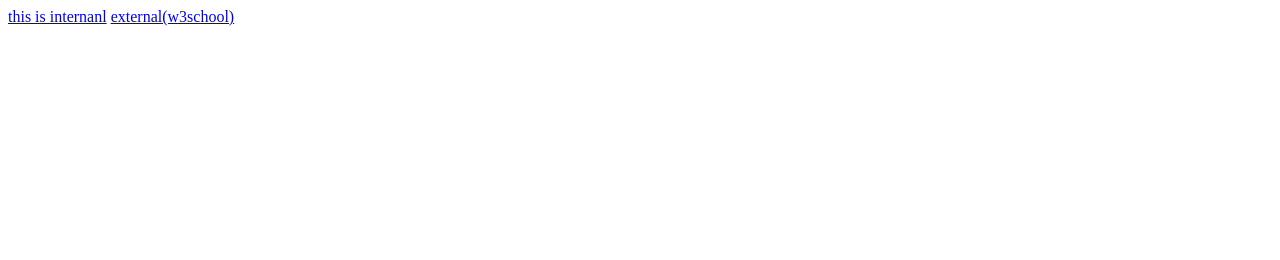
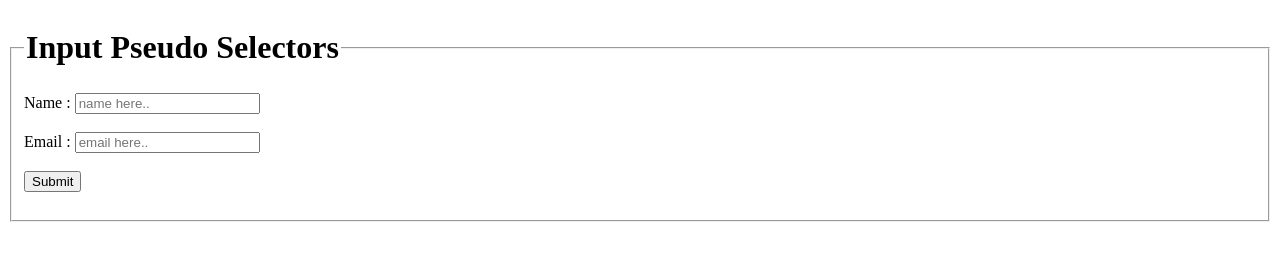
Before and after one commit to princekumar1020/Front-End, a plain HTML site: page CSS/10_InputRelatedPseduClasses/inputPsedu.html in a window 1280 px wide. Drawn offline with Linux system fonts and the light colour scheme.

Commit message:
learning input related pseudo class

```diff
--- a/CSS/10_InputRelatedPseduClasses/inputPsedu.html
+++ b/CSS/10_InputRelatedPseduClasses/inputPsedu.html
@@ -7,7 +7,15 @@
     <link rel="stylesheet" href="inputpseudo.css">
 </head>
 <body>
-    <a href="../9_LinksRelatedPseduClasses/pseudo.html">this is internanl</a>
-    <a href="https://www.w3schools.com/">external(w3school)</a>
+    <form action="">
+        <fieldset>
+            <legend><h1>Input Pseudo Selectors</h1></legend>
+        <label for="name">Name :</label>
+        <input type="text" name="name" id="name" placeholder="name here.."> <br><br>
+        <label for="email">Email :</label>
+        <input type="email" name="email" id="email" placeholder="email here.." required> <br><br>
+        <input type="submit" name="submit"> <br><br>
+        </fieldset>
+    </form>
 </body>
 </html>
--- a/CSS/10_InputRelatedPseduClasses/inputpseudo.css
+++ b/CSS/10_InputRelatedPseduClasses/inputpseudo.css
@@ -0,0 +1,9 @@
+input:focus{
+    outline: none;
+    border:2px solid rgb(4, 161, 161);
+    padding:5px;
+    border-radius:4px;
+}
+input:required{
+    color: darkorchid;
+}
```
Also changed, not shown: CSS/11_AbsoluteAndRelativeUnits/AbsoluteUnits.png (added).
